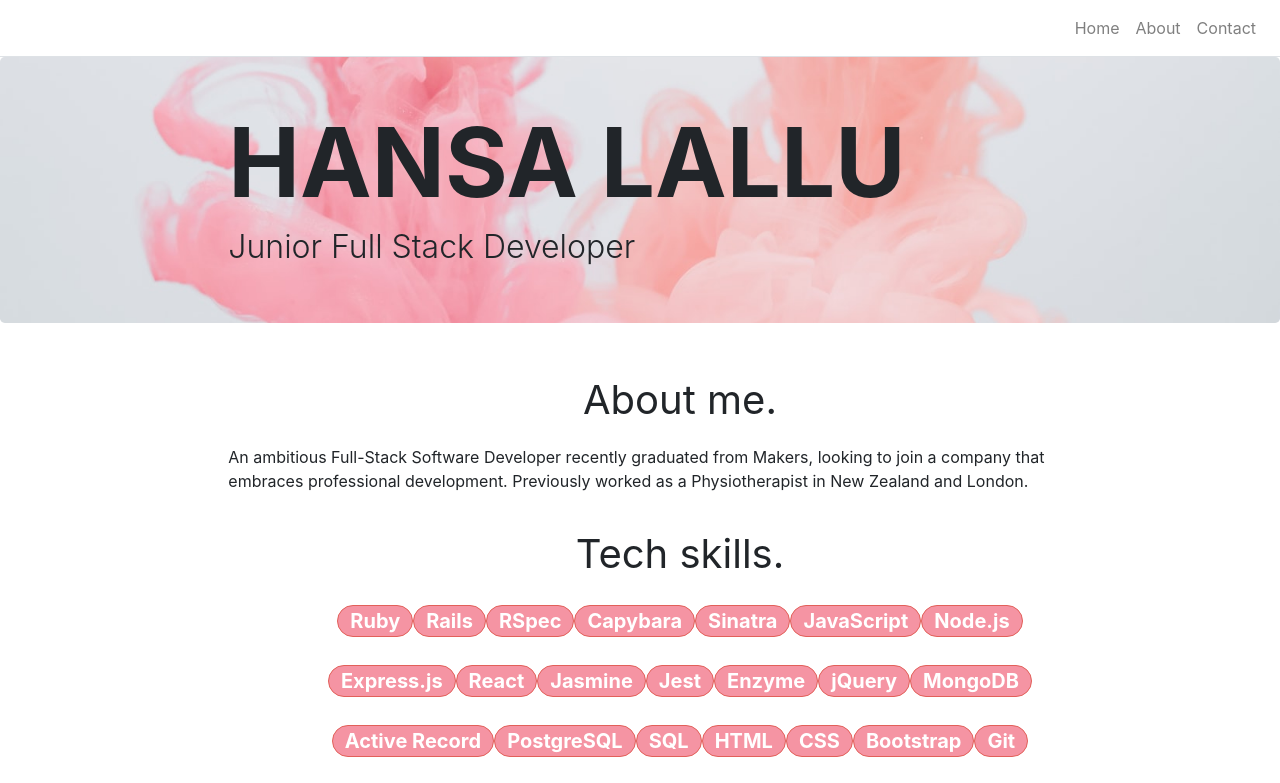
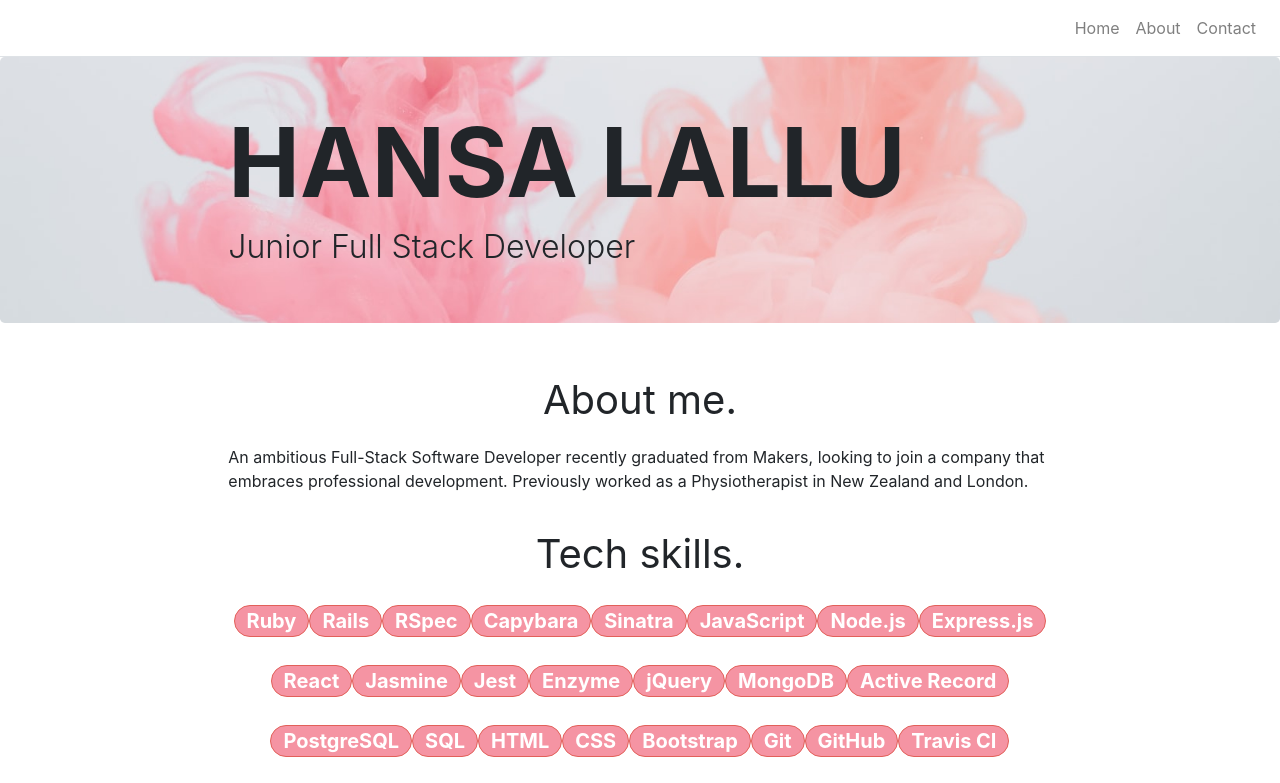
Before and after one commit to hansa-lallu/portfolio, a React (Create React App) app: page / in a window 1280 px wide. Shown: the top 783 px of the page. Built offline with nearby package versions, Linux system fonts and the light colour scheme.

Commit message:
centered subtitles

```diff
--- a/src/index.css
+++ b/src/index.css
@@ -55,7 +55,7 @@
 
 .projects-title{
   font-size: 40px;
-  padding: 15px 0px 15px 80px;
+  padding: 15px 0px 15px 0px;
   text-align: center;
 }
 
```
